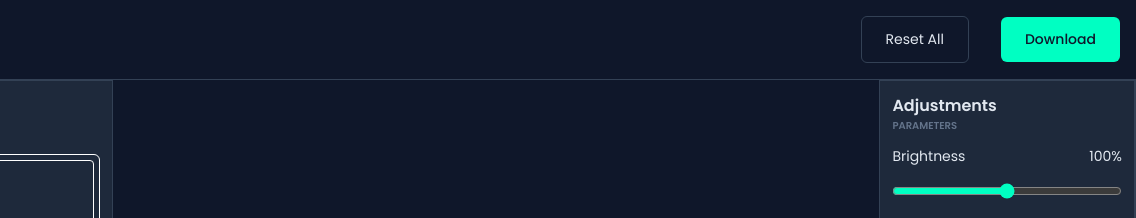
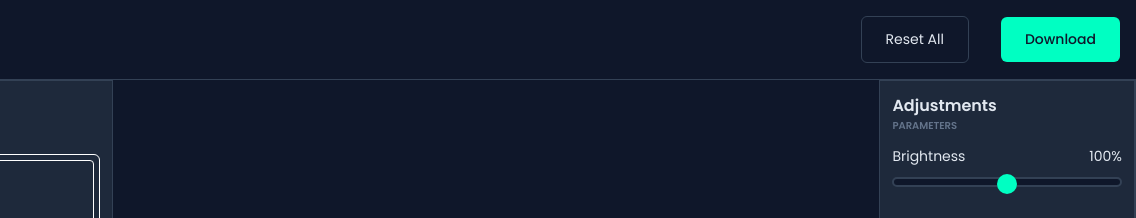
Before and after one commit to ImSurajx/pixel-forge, a plain HTML site: page index.html in a window 1280 px wide. Shown: the top 218 px of the page, 144-1280 px from the left. Drawn offline with nearby package versions, Linux system fonts and the light colour scheme; a web font is replaced by a local one.

Commit message:
feat(ui): fix input field default style
Signed-off-by: ImSurajx <surajxcode@gmail.com>

```diff
--- a/style/style.scss
+++ b/style/style.scss
@@ -375,9 +375,39 @@ main {
                     outline: none;
                     cursor: pointer;
                     margin-top: var(--space-4);
+                    width: 100%;
                 }
 
+                input[type="range"] {
+                    -webkit-appearance: none;
+                    appearance: none;
+                    background: transparent;
+                    cursor: pointer;
+                    width: 15rem;
+                    display: block;
+                    width: 100%;
+                    margin: 10px 0;
+                }
+
+                input[type="range"]::-webkit-slider-runnable-track {
+                    background: var(--color-bg);
+                    border: 2px solid var(--color-border);
+                    border-radius: 8px;
+                    height: 10px;
+                }
+
+                input[type="range"]::-webkit-slider-thumb {
+                    -webkit-appearance: none;
+                    appearance: none;
+                    margin-top: -5px;
+                    background-color: var(--color-primary);
+                    height: 20px;
+                    width: 20px;
+                    border-radius: 50%;
+                }
             }
+
+
 
             .para-btns {
                 display: flex;
```
Also changed, not shown: style/style.css, 1 other file.
